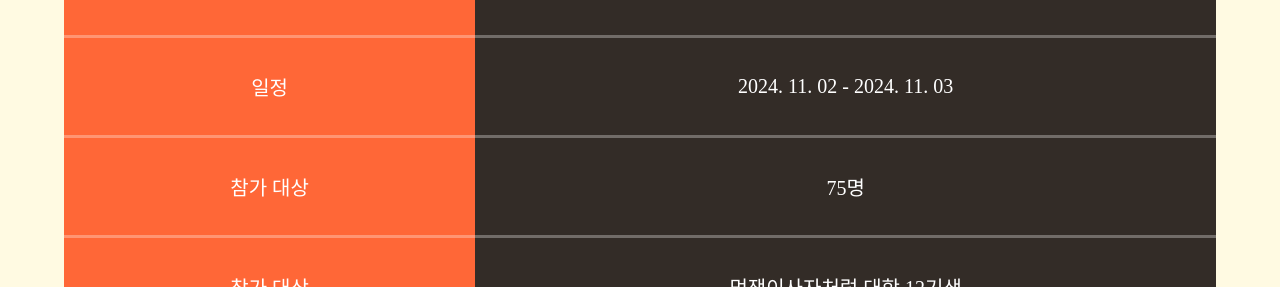
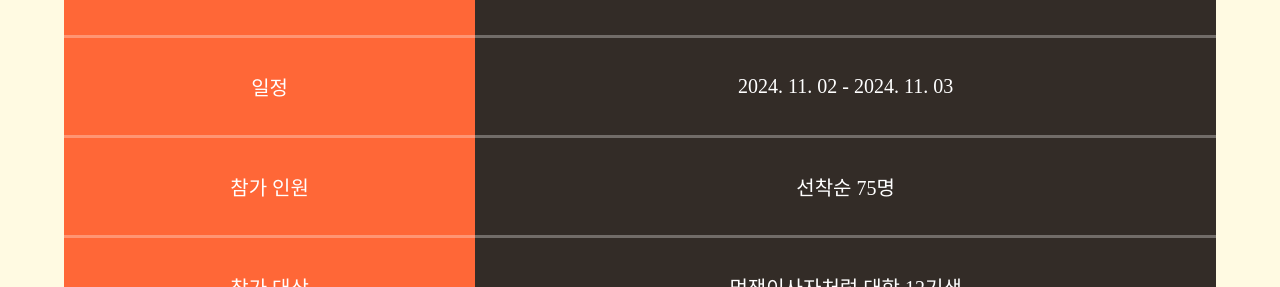
Before and after one commit to moyeothon/moyeothon, a plain HTML site: page index.html in a window 1280 px wide. Shown: the part 3980-4267 px from the top of the page. Drawn offline with Linux system fonts and the light colour scheme; a web font is replaced by a local one.

Commit message:
[Fixed] Change schedule tale info

```diff
--- a/index.html
+++ b/index.html
@@ -146,8 +146,8 @@
                     <td class="value">2024. 11. 02 - 2024. 11. 03</td>
                 </tr>
                 <tr>
-                    <td class="label">참가 대상</td>
-                    <td class="value">75명</td>
+                    <td class="label">참가 인원</td>
+                    <td class="value">선착순 75명</td>
                 </tr>
                 <tr>
                     <td class="label">참가 대상</td>
```
